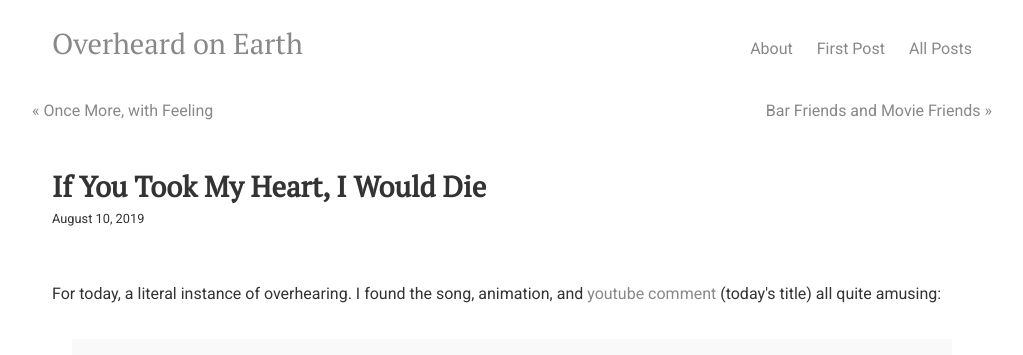
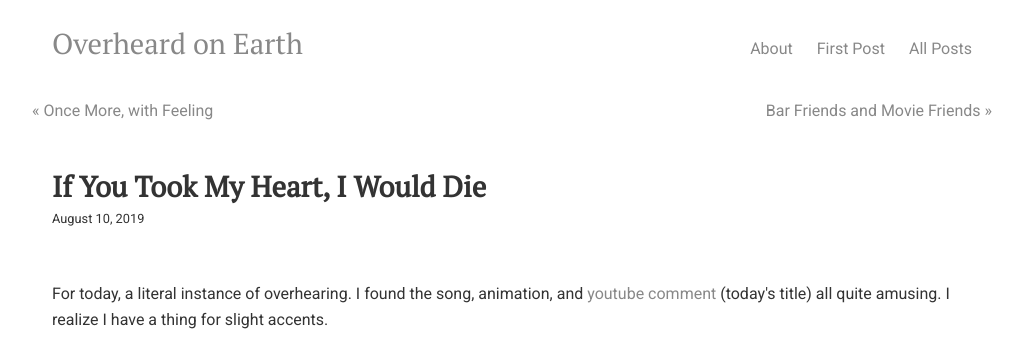
Before and after one commit to overheardonearth/overheardonearth.github.io, a Jekyll site: the page built from _posts/2019-08-10-if-you-took-my-heart-i-would-die.html, in a window 1280 px wide, cut to the strip 0-355 px from the top of the page. Shown: the whole strip, without its empty margins (128-1151 px from the left). Built offline with Jekyll 4.4.1, drawn with Linux system fonts in a browser that asks for light colours; comment, search, counter and statistics services are not loaded.

Commit message:
Update 2019-08-10-if-you-took-my-heart-i-would-die.html

```diff
--- a/_posts/2019-08-10-if-you-took-my-heart-i-would-die.html
+++ b/_posts/2019-08-10-if-you-took-my-heart-i-would-die.html
@@ -5,7 +5,7 @@ date: 2019-08-10
 layout: post
 ---
 
-For today, a literal instance of overhearing. I found the song, animation, and <a href="https://www.youtube.com/watch?v=bcJc5KpzHpE">youtube comment</a> (today's title) all quite amusing:
+For today, a literal instance of overhearing. I found the song, animation, and <a href="https://www.youtube.com/watch?v=bcJc5KpzHpE">youtube comment</a> (today's title) all quite amusing. I realize I have a thing for slight accents.
 
 <div class="media"><div style="width:100%;height:0px;position:relative;padding-bottom:75.000%;"><iframe src="https://streamable.com/s/9cjve/tuekdx" frameborder="0" width="100%" height="100%" allowfullscreen style="width:100%;height:100%;position:absolute;left:0px;top:0px;overflow:hidden;"></iframe></div>
    <br>-- Take My Heart, by Soko
```
